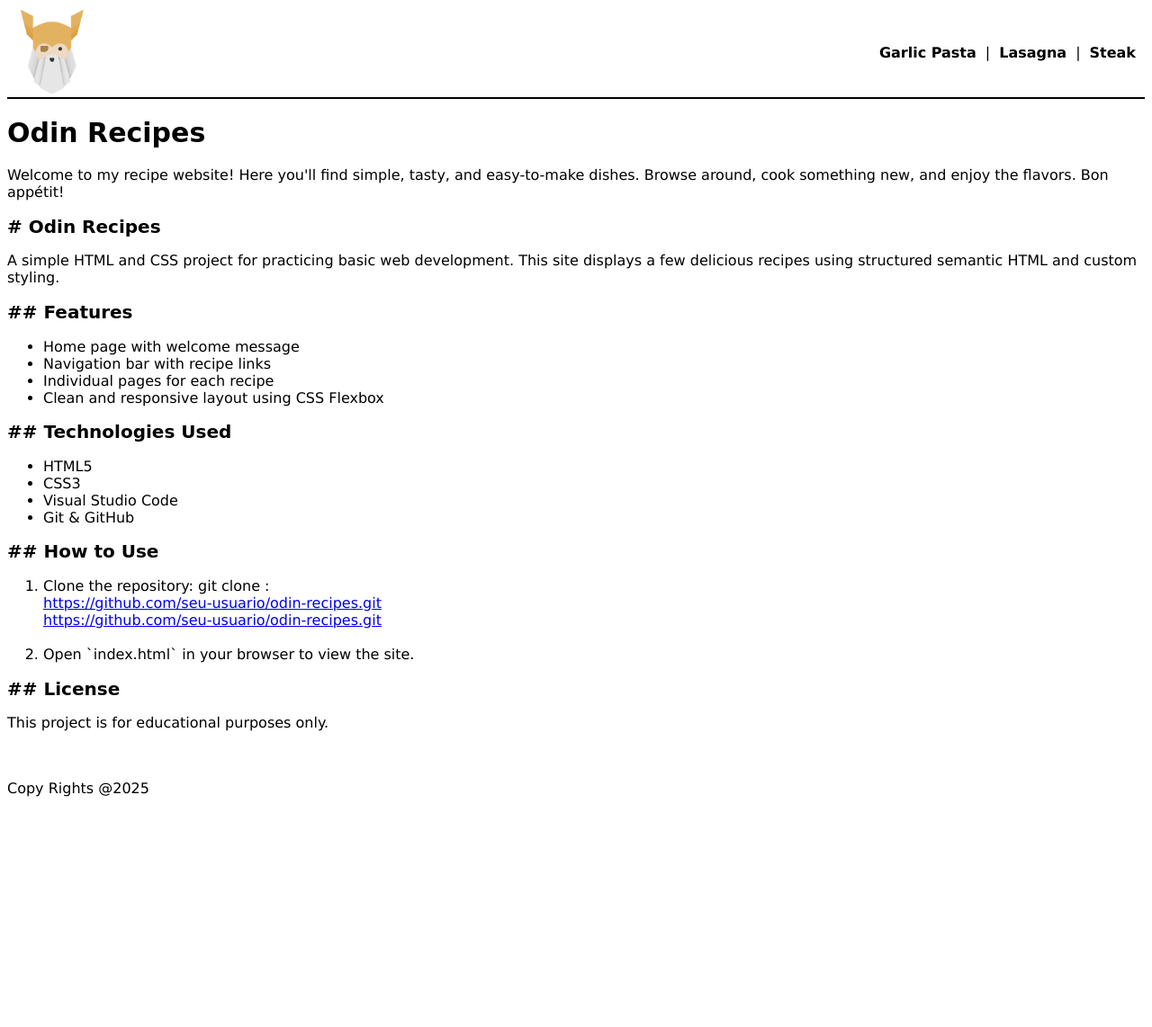
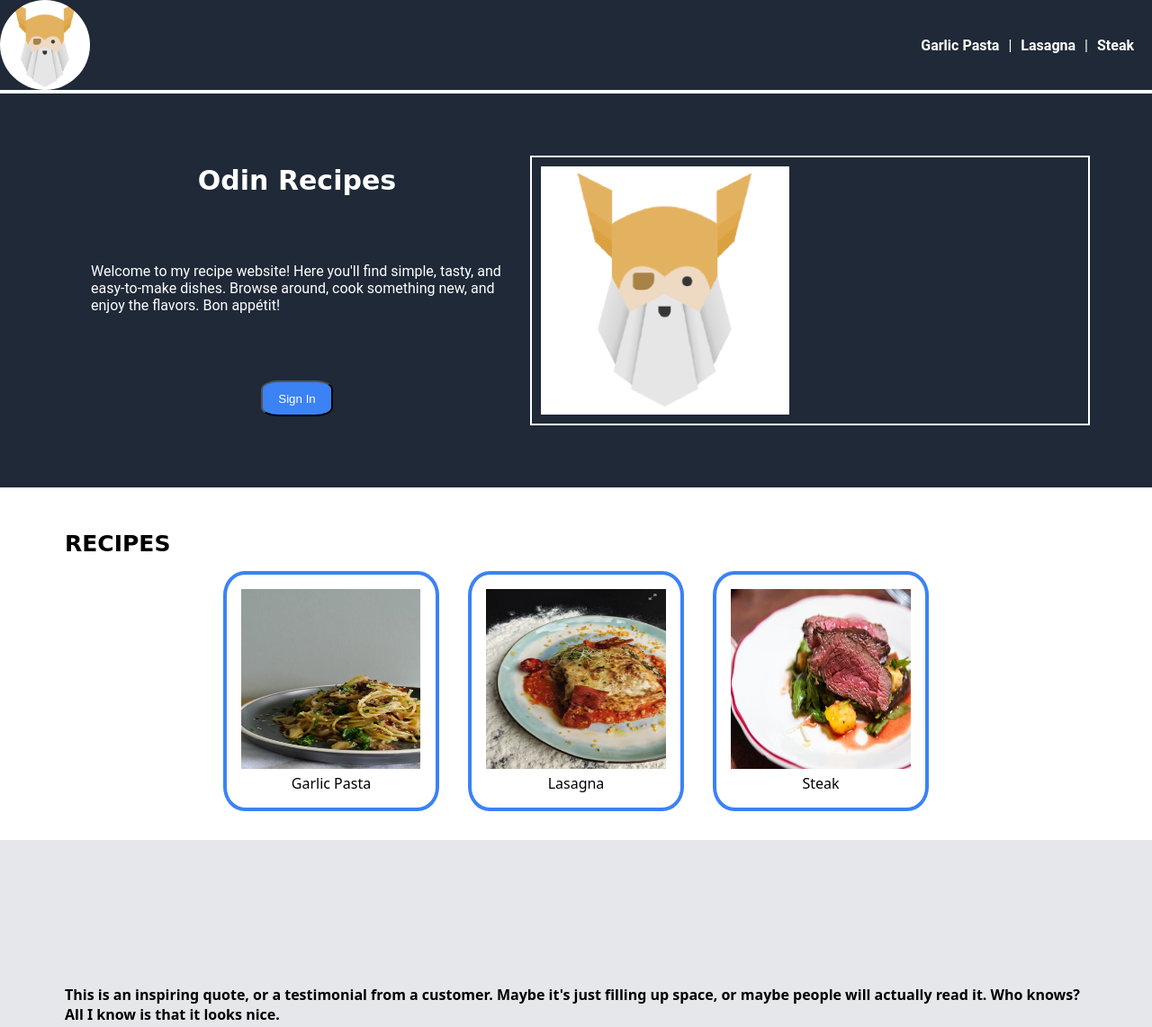
Before and after one commit to Naoshiy/odin-recipes, a plain HTML site: page index.html in a window 1280 px wide. Shown: the top 1142 px of the page at 90% size. Before the commit the page ends 894 px from the top, so only its background shows below. Drawn offline with Linux system fonts and the light colour scheme.

Commit message:
add hero, imgs homepage and application of template

```diff
--- a/index.html
+++ b/index.html
@@ -13,52 +13,87 @@
             <img src="../odin-recipes/recipes/imgs/logo.png" alt="" class="logo">
             <nav>
                 <ul>
-                <li><a href="recipes/garlic_pasta.html">Garlic Pasta</a> </li>
+                    <li><a href="recipes/garlic_pasta.html">Garlic Pasta</a></li>
                     <li>|</li>
-                <li><a href="recipes/lasagna.html">Lasagna</a> </li>
+                    <li><a href="recipes/lasagna.html">Lasagna</a></li>
                     <li>|</li>
-                <li><a href="recipes/steak.html">Steak</a> </li>
+                    <li><a href="recipes/steak.html">Steak</a></li>
                 </ul>
             </nav>
         </div>
+    </header>
 
+    <section class="hero">
+        <div class="text-hero">
             <h1>Odin Recipes</h1>
-
-    </header>
-    <main>
-
-
-        <section>
             <p>
                 Welcome to my recipe website!
-                Here you'll find simple, tasty, and easy-to-make dishes. Browse around, cook something new, and enjoy the flavors.
+                Here you'll find simple, tasty, and easy-to-make dishes.
+                Browse around, cook something new, and enjoy the flavors.
                 Bon appétit!
             </p>
+            <button>Sign In</button>
+        </div>
 
+        <div class="img-hero">
+            <img src="../odin-recipes/recipes/imgs/logo.png" alt="">
+        </div>
+    </section>
+
+    <main>
+        <section>
+            <div class="container">
+                <h2>RECIPES</h2>
+            <div class="card-container">
+                <div class="card">
+                    <img src="../odin-recipes/recipes/imgs/garlic_pasta.JPG" alt="">
+                    <p>Garlic Pasta</p>
+                </div>
+                <div class="card">
+                    <img src="../odin-recipes/recipes/imgs/lasagna.JPG" alt="">
+                    <p>Lasagna</p>
+                </div>
+                <div class="card">
+                    <img src="../odin-recipes/recipes/imgs/steak.JPG" alt="">
+                    <p>Steak</p>
+            </div>
+
+            </div>
         </section>
 
         <section>
+            <div class="disp-container">
+                <div class="container">
+                    <p>
+                        This is an inspiring quote, or a testimonial from a customer.
+                        Maybe it's just filling up space, or maybe people will actually read it.
+                        Who knows? All I know is that it looks nice.
+                    </p>
+                </div>
+            </div>
+        </section>
 
-            <h2># Odin Recipes </h2>
-            <p>
-                 A simple HTML and CSS project for practicing basic web development.
-            This site displays a few delicious recipes using structured semantic HTML and custom styling.
+        <section class="callact">
+            <div class="ca-container">
+                <div class="container">
+                    <h4>Call to action It's time!</h4>
+                    <button>Sign Up</button>
+                </div>
+            </div>
+        </section>
 
-            </p>
+        <section>
+            <div class="container">
 
-            <h2>## Features</h2>
-
+                <h2>Features</h2>
                 <ul>
-                <li> Home page with welcome message</li>
-                <li> Navigation bar with recipe links</li>
-                <li> Individual pages for each recipe</li>
-                <li> Clean and responsive layout using CSS Flexbox</li>
+                    <li>Home page with welcome message</li>
+                    <li>Navigation bar with recipe links</li>
+                    <li>Individual pages for each recipe</li>
+                    <li>Clean and responsive layout using CSS Flexbox</li>
                 </ul>
 
-
-
-            <h2>## Technologies Used</h2>
-
+                <h2>Technologies Used</h2>
                 <ul>
                     <li>HTML5</li>
                     <li>CSS3</li>
@@ -66,26 +101,35 @@
                     <li>Git & GitHub</li>
                 </ul>
 
-
-
-
-            <h2>## How to Use</h2>
-
+                <h2>How to Use</h2>
                 <ol>
-                <li>Clone the repository: git clone : <br>
-                    <a href="https://github.com/seu-usuario/odin-recipes.git">https://github.com/seu-usuario/odin-recipes.git</a><br>
-                    <a href="https://github.com/seu-usuario/odin-recipes.git">https://github.com/seu-usuario/odin-recipes.git</a>
+                    <li>
+                        Clone the repository: git clone : <br>
+                        <a href="https://github.com/seu-usuario/odin-recipes.git">
+                            https://github.com/seu-usuario/odin-recipes.git
+                        </a><br>
+                        <a href="https://github.com/seu-usuario/odin-recipes.git">
+                            https://github.com/seu-usuario/odin-recipes.git
+                        </a>
                     </li>
                     <br>
                     <li>Open `index.html` in your browser to view the site.</li>
                 </ol>
 
+                <h2>License</h2>
+                <p>This project is for educational purposes only.</p>
 
-            <h2>## License</h2>
-            <p>This project is for educational purposes only.</p>
+            </div>
         </section>
     </main>
+
     <br><br>
-    <footer>Copy Rights @2025</footer>
+
+    <footer>
+        <div class="foot-container">
+            Copy Rights @2025
+        </div>
+    </footer>
+
 </body>
 </html>
--- a/style.css
+++ b/style.css
@@ -1,19 +1,30 @@
 *{
-    font-family: 'Lucida Sans', 'Lucida Sans Regular', 'Lucida Grande', 'Lucida Sans Unicode', Geneva, Verdana, sans-serif;
-    font-size: medium;
+    margin:0;
+    padding: 0;
+    box-sizing: border-box;
+}
+body,header,main,footer{
+    margin: 0;
+    padding: 0;
+}
+body{
+    font-family: system-ui, -apple-system, BlinkMacSystemFont, 'Segoe UI', Roboto, Oxygen, Ubuntu, Cantarell, 'Open Sans', 'Helvetica Neue', sans-serif;
+}
 
-}
 
 h1{
     font-weight: bold;
     font-size: 30px;
     font-family: cursive;
+
 }
 h2{
     font-weight: bold;
-    font-size: 20px;
+    font-size: 25px;
     font-family: cursive;
+    padding-top: 2rem;
 }
+
 
 .imagem{
     display: flex;
@@ -36,25 +47,148 @@ nav ul{
     display: flex;
     gap: 10px;
     padding: 10px;
-    margin: 0px;
+    margin: 10px;
+    color: white;
 
 }
 
 nav a{
     text-decoration: none;
     font-weight: bold;
-    color: black;
+    color: white;
 
 }
 
 .logo{
     height: 100px;
     width: 100px;
+    object-fit: cover;
+    border-radius: 50%;
 }
 
 .nav-container{
     display: flex;
     align-items: center;
     justify-content: space-between;
-    border-bottom: 2px black solid;
+    border-bottom: 4px solid white ;
+    width: 100%;
+
+
 }
+
+header{
+    background-color: #1f2937;
+    font-family: Roboto, Oxygen, Ubuntu, Cantarell, 'Open Sans', 'Helvetica Neue', sans-serif;
+}
+
+.hero{
+    background-color: #1f2937;
+    font-family: Roboto, Oxygen, Ubuntu, Cantarell, 'Open Sans', 'Helvetica Neue', sans-serif;
+    width: 100vw;
+    color:white;
+    display:flex;
+    justify-content: space-between;
+    gap: 10px;
+    padding: 4rem;
+
+
+}
+.text-hero{
+    display: flex;
+    flex-direction: column;
+    align-items: center;
+    justify-content: space-between;
+    padding: 10px;
+    padding-left: 2rem;
+    margin: 5px;
+    max-width: 500px;
+}
+.text-hero button{
+    background-color:#3b82f5;
+    border-radius: 25%;
+    height: 40px;
+    width: 80px;
+    color: white;
+}
+
+.img-hero{
+    display: flex;
+    align-content: center;
+    height: 300px;
+    width: 60%;
+    border: 2px solid white;
+    padding: 10px;
+    margin: 5px;
+    overflow: hidden;
+    object-fit: cover;
+}
+
+.container{
+    max-width: 1200px;
+    margin: 0 auto;
+    padding-inline: 2rem;
+    padding-top: 1rem;
+}
+
+.foot-container{
+    background-color: #1f2937;
+    display: flex;
+    justify-content: center;
+    color: white;
+    padding: 3rem;
+}
+
+.card-container{
+    display: flex;
+    gap: 2rem;
+    justify-content: center;
+    padding: 1rem 1rem 2rem 1rem;
+}
+.card{
+    border:4px solid  #3b82f5;
+    padding: 1rem ;
+    text-align: center;
+    align-items: center;
+    border-radius: 10%;
+}
+.card img{
+    height: 200px;
+    width: 200px;
+}
+
+.disp-container{
+    background-color: #e5e7eb;
+    padding: 1rem;
+    height: 350px;
+    display: flex;
+    justify-content: center;
+    align-items: center;
+    font-weight: bold;
+}
+
+.callact{
+    display: flex;
+    justify-content: center;
+}
+.ca-container{
+    background-color: #3b82f5;
+    margin: 2rem 2rem 2rem 2rem;
+    width: 70%;
+    height: 180px;
+    border-radius: 1%;
+
+    display: flex;
+    flex-direction: column;
+    align-items: center;
+    justify-content: center;
+    text-align: center;
+}
+
+.ca-container button{
+    background-color: aliceblue;
+    color: black;
+    border-radius: 10%;
+    height: 3rem;
+    width: 5rem;
+    margin-top: 1rem;
+}
```
Lines whose indentation alone changed are shown as unchanged.
